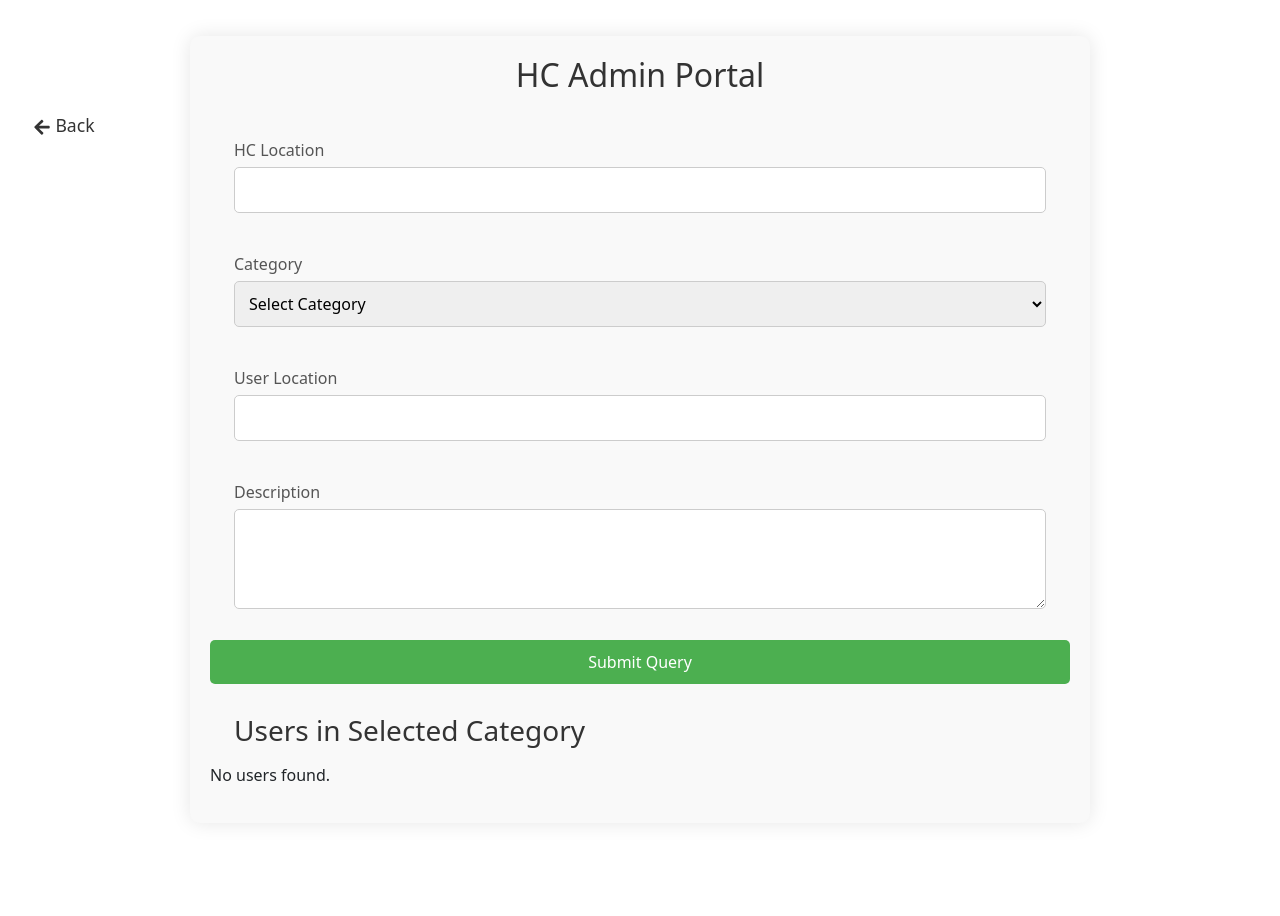
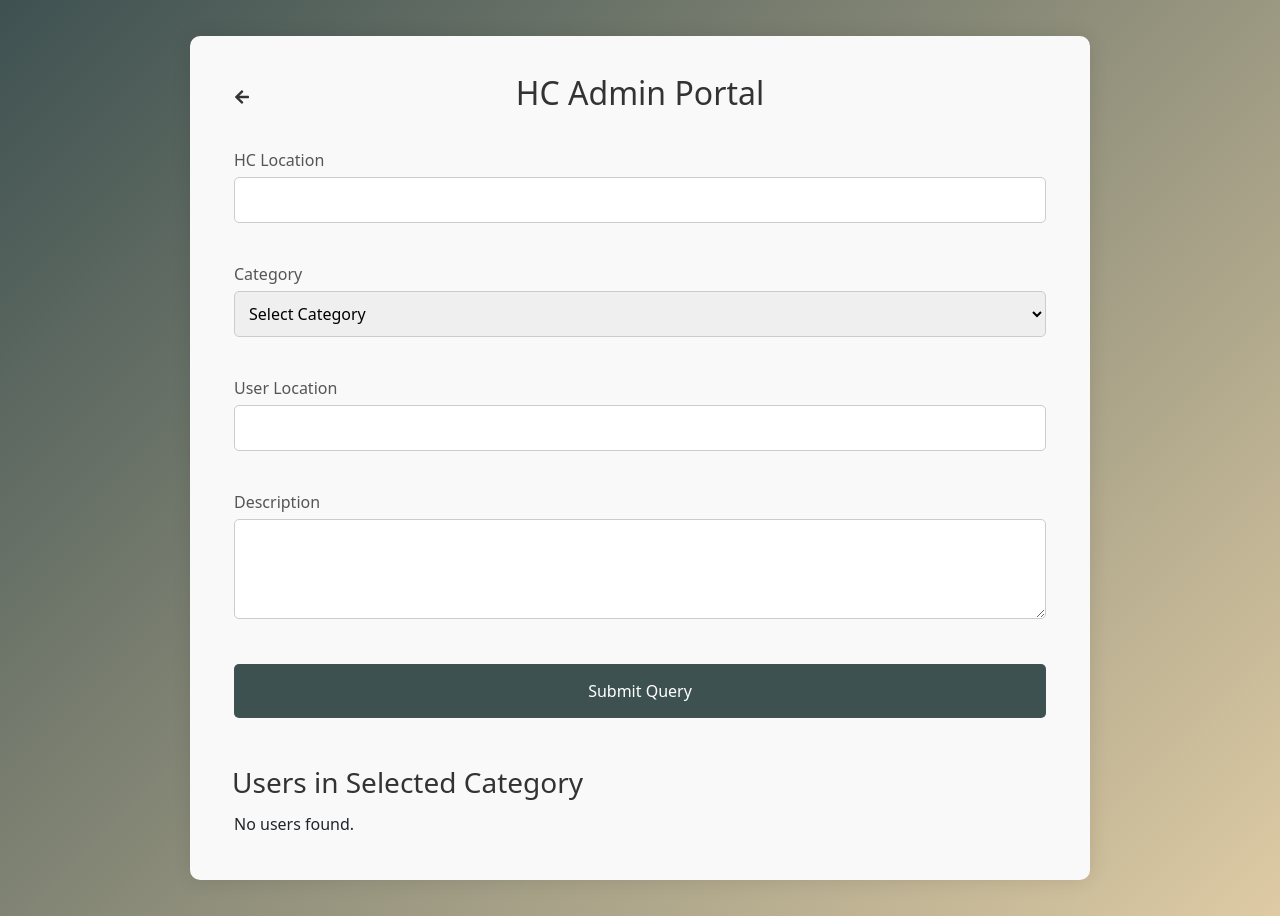
Before and after one commit to fauxriarty/happiness-cafes-frontend, a React (Create React App) app: page /admin in a window 1280 px wide. Before the commit the page ends 859 px from the top, so only its background shows below. Built offline with nearby package versions, Linux system fonts and the light colour scheme.

Commit message:
improved ui

```diff
--- a/src/AdminPortal.css
+++ b/src/AdminPortal.css
@@ -1,3 +1,8 @@
+body{
+  background: linear-gradient(135deg,  #3E5151 0%, #DECBA4 100%);
+
+}
+
 .admin-container {
   max-width: 900px;
   margin: 0 auto;
@@ -46,12 +51,13 @@ h2 {
 
 .btn-submit {
   padding: 10px 20px;
-  background-color: #4CAF50;
+  background-color: #3E5151;
   color: white;
   border: none;
   border-radius: 5px;
   cursor: pointer;
-  margin-top: 10px;
+  padding: 15px;
+  margin: 24px;
 }
 
 .btn-submit:hover {
@@ -59,12 +65,13 @@ h2 {
 }
 
 .user-list {
-  margin-top: 30px;
+  margin: 24px;
 }
 
 .user-list h3 {
-  margin-bottom: 15px;
+  margin-bottom: 12px;
   color: #333;
+  margin-left: -2px;
 }
 
 .user-list ul {
@@ -81,19 +88,18 @@ h2 {
 }
 
 .user-list li p {
-  margin: 5px 0;
   color: #555;
 }
 
 .user-list li p strong {
   color: #333;
+
 }
 
 .back-button {
   position: absolute;
-  top: 72px;
-  left: 32px;
-  scale: 1.1;
+  top: 42px;
+  scale: 1;
   background: none;
   border: none;
   color: #333;
--- a/src/AdminPortal.js
+++ b/src/AdminPortal.js
@@ -49,13 +49,13 @@ const AdminPortal = () => {
 
   return (
     <div className="admin-container">
-      <button className="back-button" onClick={() => navigate('/')}>
-        <FaArrowLeft /> Back
+      <button className="back-button" style={{marginLeft:'18px'}} onClick={() => navigate('/')}>
+        <FaArrowLeft />
       </button>
-      <h2>HC Admin Portal</h2>
+      <h2  style={{marginTop:'18px'}}>HC Admin Portal</h2>
       <form className="query-form" onSubmit={handleSubmit}>
-        <div className="form-group">
-          <label htmlFor="adminLocation">HC Location</label>
+        <div className="form-group mt-3">
+          <label htmlFor="adminLocation" >HC Location</label>
           <input
             type="text"
             id="adminLocation"
--- a/src/CommonStyles.css
+++ b/src/CommonStyles.css
@@ -5,7 +5,7 @@
     align-items: center;
     min-height: 100vh;
     text-align: center;
-    background: linear-gradient(0deg, #1e3c72 0%, #216df0 100%);
+    background: linear-gradient(135deg,  #3E5151 0%, #DECBA4 100%);
     color: white;
     font-family: 'Segoe UI', Tahoma, Geneva, Verdana, sans-serif;
     margin: 0;
@@ -26,7 +26,7 @@
 }
 
 .button-group .btn-custom, .add-skill .btn-custom {
-    background-color: #3c3ff5;
+    background-color: #3E5151;
     color: white;
     border: none;
     margin-top: 64px;
@@ -44,6 +44,6 @@
 }
 
 a{
-    color: white;
+    color: #3E5151;
     margin-right: 20px  ;
 }
--- a/src/components/Form.css
+++ b/src/components/Form.css
@@ -3,7 +3,7 @@
   display: flex;
   align-items: center;
   justify-content: center;
-  background: linear-gradient(0deg, #1e3c72 0%, #216df0 100%);
+  background: linear-gradient(135deg,  #3E5151 0%, #DECBA4 100%);
   color: white;
   padding: 20px;
   box-sizing: border-box;
@@ -22,12 +22,11 @@
 }
 
 .back-button {
-  position: absolute;
+  position: relative;
   margin-top: 40px;
-  margin-left: -2px;
+  margin-left: -890px;
   background: none;
   border: none;
-  scale:2;
   color: white;
   font-size: 24px;
   cursor: pointer;
@@ -90,7 +89,7 @@
 }
 
 .btn-secondary {
-  background-color: #2387df;
+  background-color: #3E5151;
   color: white;
   padding: 10px 20px;
   border: none;
@@ -106,8 +105,8 @@
 }
 
 .btn-primary {
-  background-color: #ff7f50;
-  color: white;
+  background-color: #f7e9ce;
+  color: black  ;
   padding: 10px 20px;
   border: none;
   border-radius: 5px;
--- a/src/components/Home.css
+++ b/src/components/Home.css
@@ -1,7 +1,7 @@
 .home-container {
   height: 100vh;
   width: 100vw;
-  background: linear-gradient(0deg, #1e3c72 0%, #216df0 100%);
+  background: linear-gradient(135deg,  #3E5151 0%, #DECBA4 100%);
   color: white;
   text-align: center;
   display: flex;
@@ -25,7 +25,7 @@
 .home-container p {
   font-size: 2rem;
   color: #ddd;
-  font-weight: normal;
+  font-weight:350;
   text-shadow: 1px 1px 2px rgba(0, 0, 0, 0.3);
 }
 
@@ -49,9 +49,9 @@
 }
 
 .admin-link {
-  color: white;
+  color: #3E5151;
   font-size: 15px;
-  font-style: italic;
+  font-weight: 350;
   margin-top: 3rem;
   margin-left: 1.4rem;
 }
--- a/src/components/Login.js
+++ b/src/components/Login.js
@@ -33,7 +33,7 @@ const Login = ({ onLogin }) => {
 
   return (
     <div className="form-container">
-      <button className="back-button" onClick={() => navigate('/')}>
+      <button className="back-button" style={{marginTop:'115px', marginLeft:'-905px'}} onClick={() => navigate('/')}>
         <FaArrowLeft />
       </button>
       <div className="form-box">
--- a/src/components/Navigation.js
+++ b/src/components/Navigation.js
@@ -1,7 +1,6 @@
 import React from 'react';
 import { Link, useNavigate } from 'react-router-dom';
 import '@fortawesome/fontawesome-free/css/all.min.css';
-import '../CommonStyles.css';
 
 const Navigation = ({ isAuthenticated, onLogout }) => {
   const navigate = useNavigate();
@@ -13,7 +12,7 @@ const Navigation = ({ isAuthenticated, onLogout }) => {
   };
 
   return (
-    <nav className="navbar navbar-expand-lg">
+    <nav className="navbar navbar-expand-lg" style={{backgroundColor:'#DECBA4'}}>
       <div className="container-fluid">
         <Link className="navbar-brand" to="/">Home</Link>
         <button className="navbar-toggler" type="button" data-bs-toggle="collapse" data-bs-target="#navbarNav" aria-controls="navbarNav" aria-expanded="false" aria-label="Toggle navigation">
```
